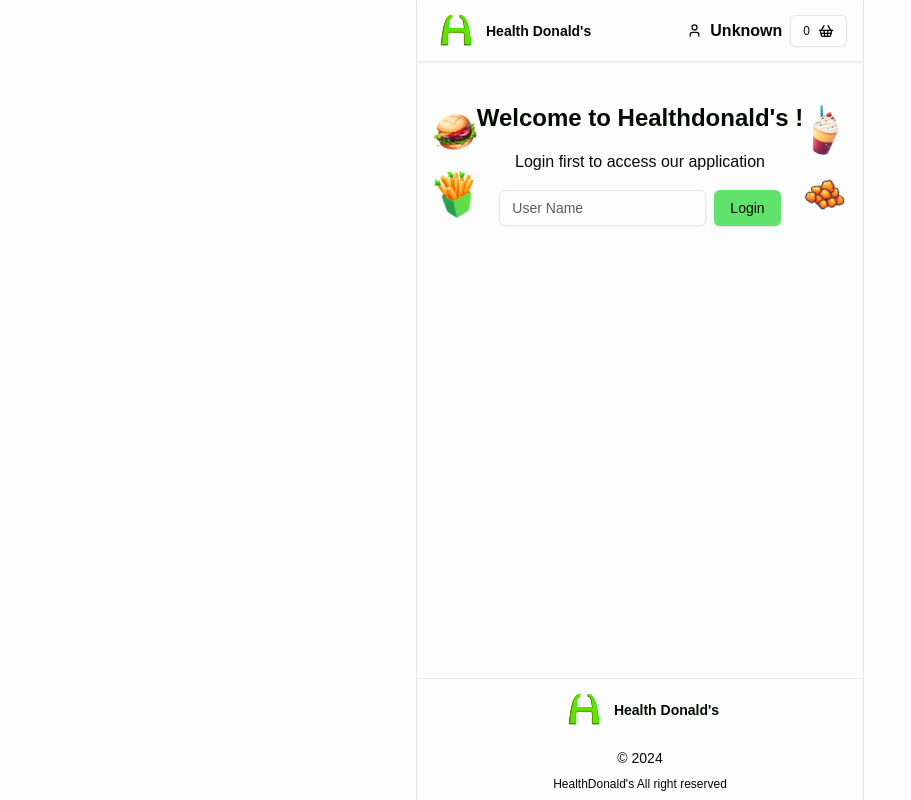
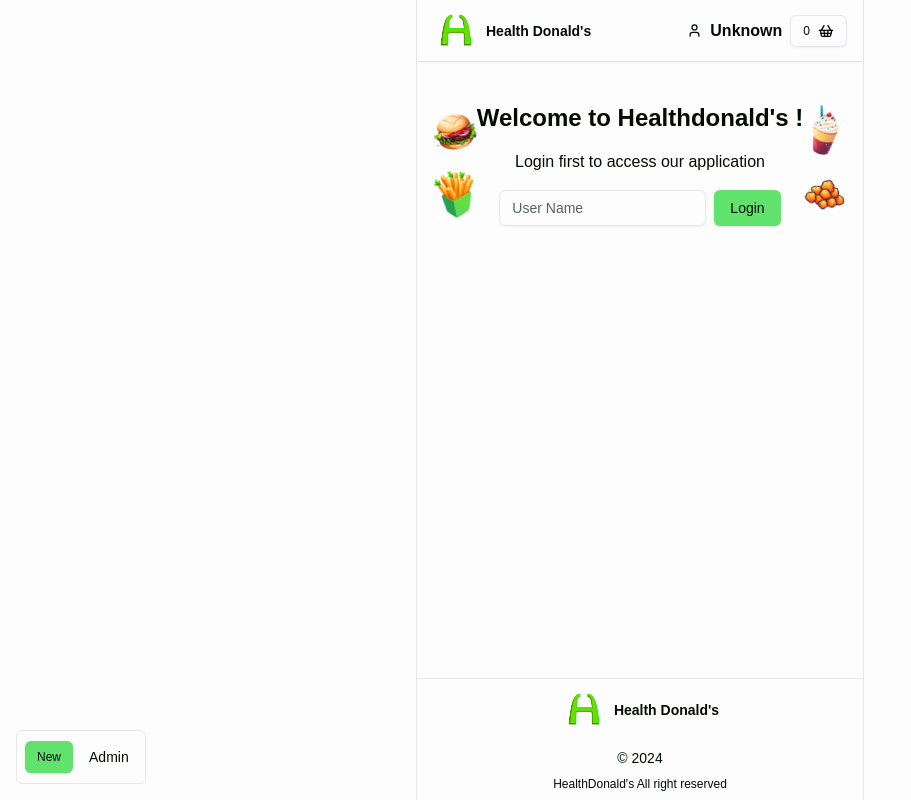
Before and after one commit to AxelLap/healthdonalds, a Next.js app: page / in a window 1280 px wide. Shown: the whole page, without its empty margins (0-911 px from the left). Built offline with nearby package versions, Linux system fonts and the light colour scheme; no server answers.

Commit message:
T13 : delete and edit btns added

```diff
--- a/app/layout.jsx
+++ b/app/layout.jsx
@@ -1,5 +1,6 @@
 import { Footer } from "@/components/Footer";
 import { Header } from "@/components/Header";
+import { AdminAction } from "@/components/features/admin/AdminAction";
 import { Toaster } from "@/components/ui/sonner";
 import { cn } from "@/lib/utils";
 import localFont from "next/font/local";
@@ -33,6 +34,7 @@
         )}
       >
         <Toaster />
+        <AdminAction />
         <div className="flex flex-col min-h-full max-w-md m-auto border-x gap-2">
           <Header />
           <main className="py-4 px-2 flex-1">{children}</main>
--- a/package.json
+++ b/package.json
@@ -13,6 +13,7 @@
     "@radix-ui/react-label": "^2.1.0",
     "@radix-ui/react-select": "^2.1.2",
     "@radix-ui/react-slot": "^1.1.0",
+    "@radix-ui/react-toggle": "^1.1.1",
     "class-variance-authority": "^0.7.1",
     "clsx": "^2.1.1",
     "firebase": "^11.0.2",
--- /dev/null
+++ b/src/components/features/admin/AdminAction.jsx
@@ -0,0 +1,23 @@
+"use client";
+
+import { buttonVariants } from "@/components/ui/button";
+import { Toggle } from "@/components/ui/toggle";
+import { useAdminStore } from "@/lib/store/use-admin-store";
+import Link from "next/link";
+
+export const AdminAction = () => {
+  const adminStore = useAdminStore();
+  return (
+    <div className="fixed bottom-4 left-4 rounded-md p-2 border flex items-center gap-2">
+      <Link className={buttonVariants({ size: "sm" })} href="/items/new">
+        New
+      </Link>
+      <Toggle
+        pressed={adminStore.adminEnabled}
+        onPressedChange={() => adminStore.toggleAdminEnabled()}
+      >
+        Admin
+      </Toggle>
+    </div>
+  );
+};
--- a/src/components/features/items/Item.jsx
+++ b/src/components/features/items/Item.jsx
@@ -1,17 +1,34 @@
-import { Button } from "@/components/ui/button";
+import { Button, buttonVariants } from "@/components/ui/button";
 import { formatPrice } from "@/lib/format-price";
+import { useAdminStore } from "@/lib/store/use-admin-store";
 import { useCartStore } from "@/lib/store/use-cart-store";
 import { cn } from "@/lib/utils";
-import { Minus, Plus } from "lucide-react";
+import { Edit, Minus, Plus, Trash } from "lucide-react";
+import Link from "next/link";
 
 export const Item = ({ item, className }) => {
+  const adminEnabled = useAdminStore((s) => s.adminEnabled);
+
   return (
     <div
       className={cn(
-        "relative rounded-md border p-3 shadow-inner h-fit",
+        "relative rounded-md border p-3 shadow-inner h-fit group",
         className
       )}
     >
+      {adminEnabled ? (
+        <div className="absolute top-2 left-2 flex items-center gap-2 opacity-0 transition group-hover:opacity-100 ">
+          <Link
+            className={buttonVariants({ size: "sm", variant: "outline" })}
+            href={`/items/${item.id}`}
+          >
+            <Edit size={12} />
+          </Link>
+          <Button size="sm" variant="outline">
+            <Trash size={12} />
+          </Button>
+        </div>
+      ) : null}
       <p className="absolute right-2 top-2 font-mono">
         {formatPrice(item.price)}
       </p>
@@ -20,7 +37,7 @@
         className="aspect-square w-full rounded-md object-contain"
       />
       <h3>{item.name}</h3>
-      <div className="flex items-end justify-end">
+      <div className="flex">
         <CartButton item={item} />
       </div>
     </div>
--- /dev/null
+++ b/src/components/ui/toggle.jsx
@@ -0,0 +1,40 @@
+"use client"
+
+import * as React from "react"
+import * as TogglePrimitive from "@radix-ui/react-toggle"
+import { cva } from "class-variance-authority";
+
+import { cn } from "@/lib/utils"
+
+const toggleVariants = cva(
+  "inline-flex items-center justify-center gap-2 rounded-md text-sm font-medium transition-colors hover:bg-muted hover:text-muted-foreground focus-visible:outline-none focus-visible:ring-1 focus-visible:ring-ring disabled:pointer-events-none disabled:opacity-50 data-[state=on]:bg-accent data-[state=on]:text-accent-foreground [&_svg]:pointer-events-none [&_svg]:size-4 [&_svg]:shrink-0",
+  {
+    variants: {
+      variant: {
+        default: "bg-transparent",
+        outline:
+          "border border-input bg-transparent shadow-sm hover:bg-accent hover:text-accent-foreground",
+      },
+      size: {
+        default: "h-9 px-2 min-w-9",
+        sm: "h-8 px-1.5 min-w-8",
+        lg: "h-10 px-2.5 min-w-10",
+      },
+    },
+    defaultVariants: {
+      variant: "default",
+      size: "default",
+    },
+  }
+)
+
+const Toggle = React.forwardRef(({ className, variant, size, ...props }, ref) => (
+  <TogglePrimitive.Root
+    ref={ref}
+    className={cn(toggleVariants({ variant, size, className }))}
+    {...props} />
+))
+
+Toggle.displayName = TogglePrimitive.Root.displayName
+
+export { Toggle, toggleVariants }
--- /dev/null
+++ b/src/lib/store/use-admin-store.js
@@ -0,0 +1,8 @@
+import { create } from "zustand";
+
+export const useAdminStore = create((set) => ({
+  adminEnabled: false,
+  toggleAdminEnabled: () => {
+    set((state) => ({ adminEnabled: !state.adminEnabled }));
+  },
+}));
```
Also changed, not shown: 1 other file (tests, documents, lock files or other folders).
